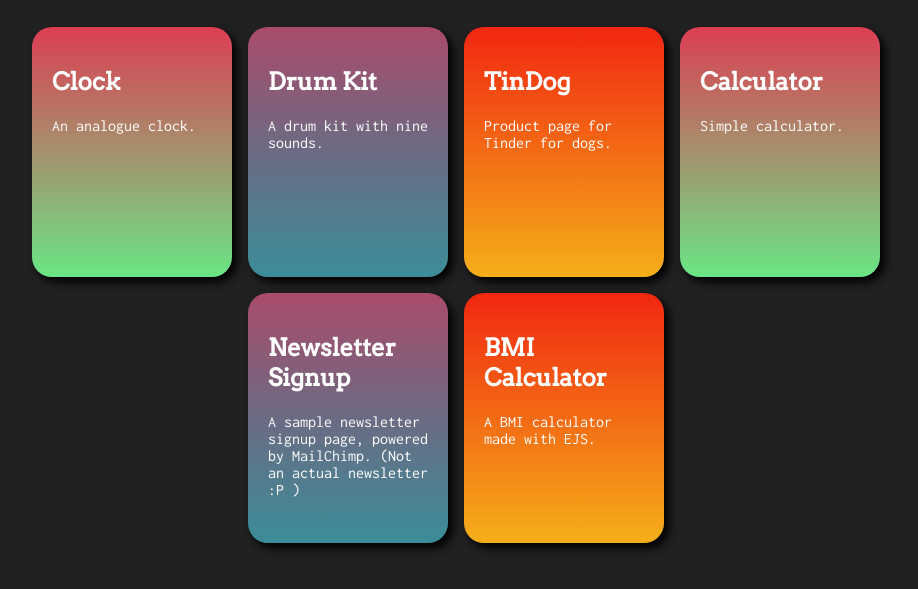
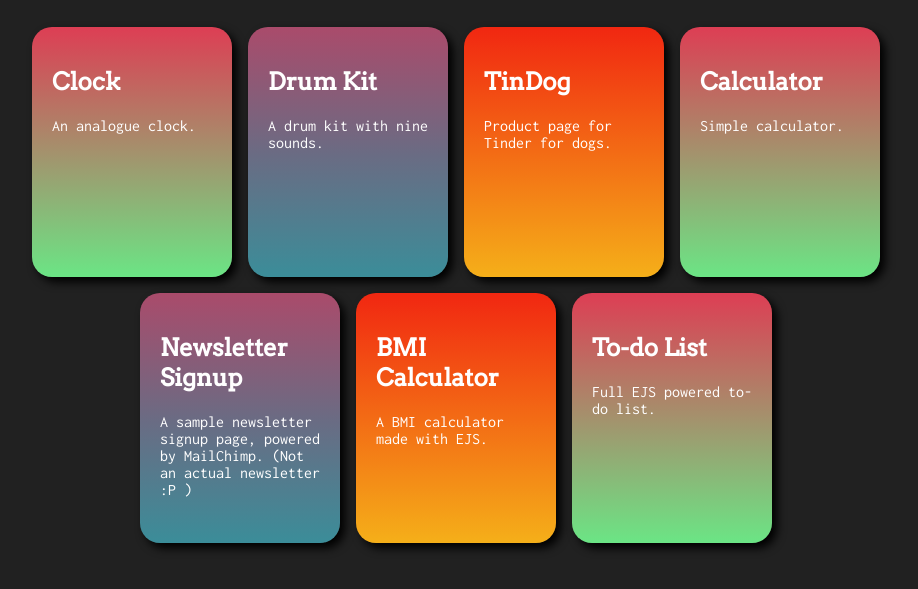
Before and after one commit to agnifico/jsProjects, a plain HTML site: page index.html in a window 1280 px wide. Shown: the part 99-688 px from the top of the page, without its empty margins (184-1102 px from the left). Drawn offline with nearby package versions, Linux system fonts and the light colour scheme.

Commit message:
Added to-do list

```diff
--- a/index.html
+++ b/index.html
@@ -74,6 +74,15 @@
         </a>
       </div>
 
+      <div class="card mx-2 my-2 card-custom">
+        <a href="https://safe-waters-47239.herokuapp.com/" target="_blank">
+          <div class="my-card">
+            <h2>To-do List</h2>
+            <p>Full EJS powered to-do list.</p>
+          </div>
+        </a>
+      </div>
+
     </div>
 
   </section>
```
